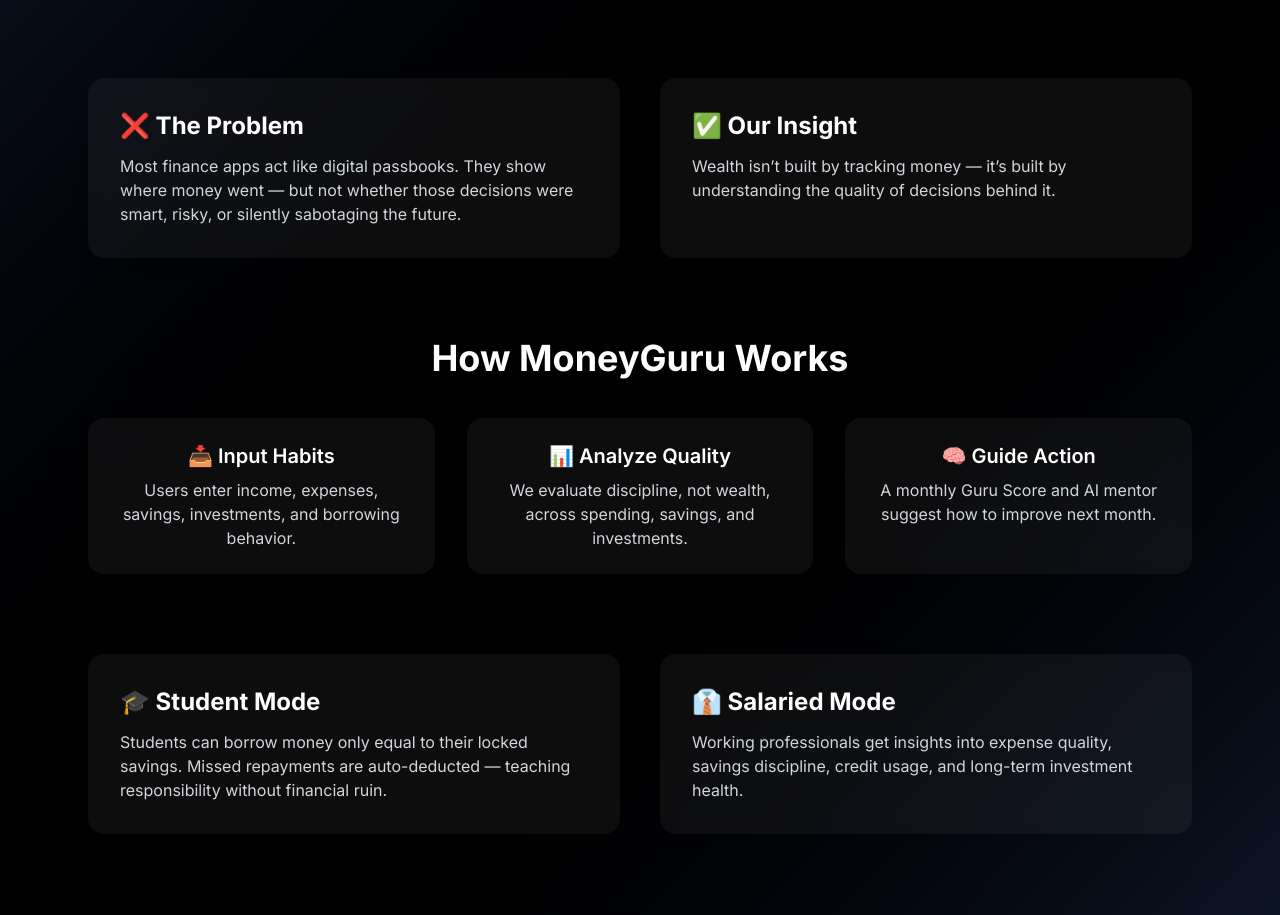
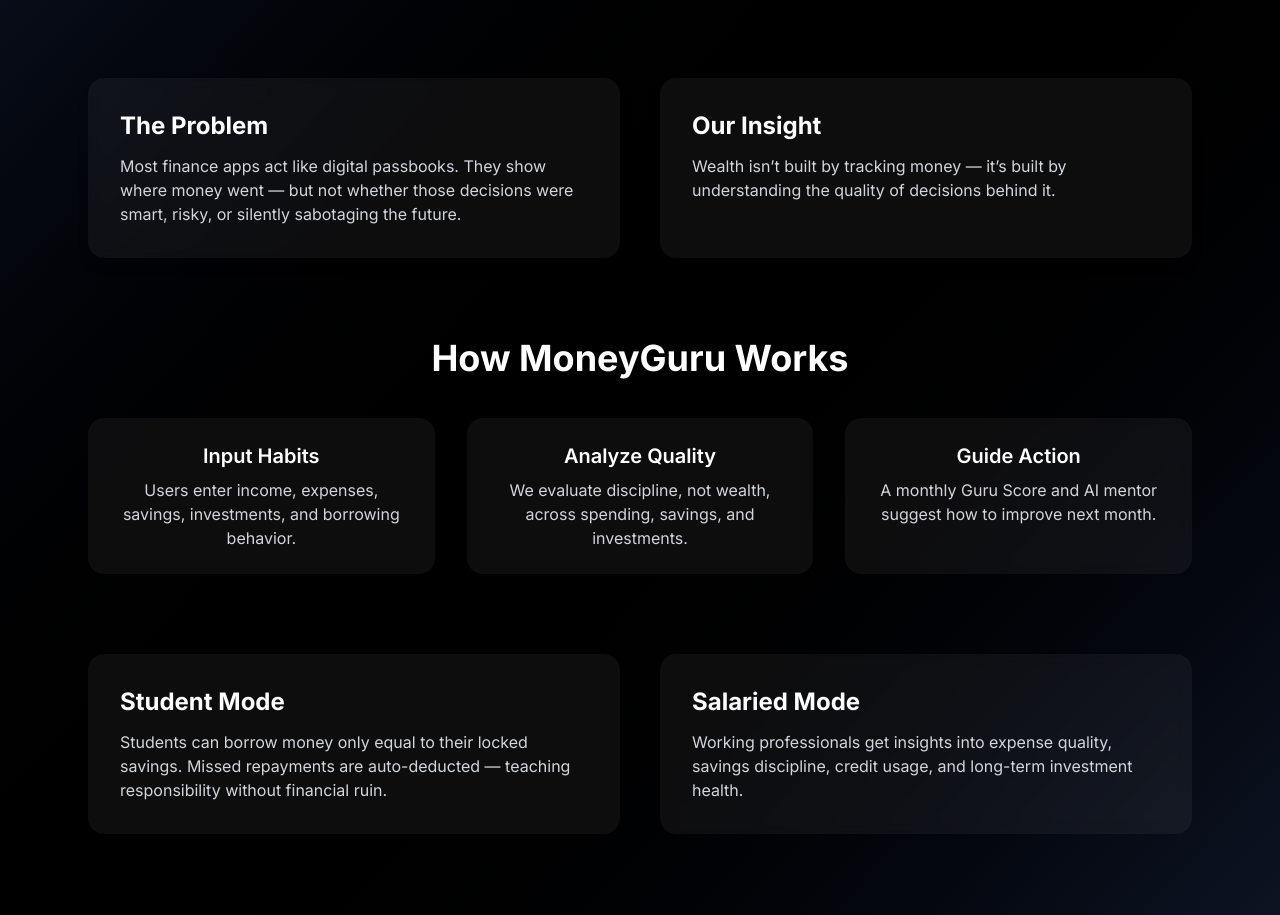
Before and after one commit to Rohan20648/money-gurus, a Next.js app: page / in a window 1280 px wide. Shown: the part 314-1229 px from the top of the page. Built offline with nearby package versions, Linux system fonts and the light colour scheme.

Commit message:
Update page.tsx

```diff
--- a/app/page.tsx
+++ b/app/page.tsx
@@ -30,7 +30,7 @@
         {/* PROBLEM */}
         <section className="grid md:grid-cols-2 gap-10">
           <div className="bg-white/5 backdrop-blur p-8 rounded-2xl shadow-lg hover:-translate-y-1 transition">
-            <h2 className="text-2xl font-bold mb-3">❌ The Problem</h2>
+            <h2 className="text-2xl font-bold mb-3"> The Problem</h2>
             <p className="text-gray-300">
               Most finance apps act like digital passbooks. They show where money
               went — but not whether those decisions were smart, risky, or
@@ -39,7 +39,7 @@
           </div>
 
           <div className="bg-white/5 backdrop-blur p-8 rounded-2xl shadow-lg hover:-translate-y-1 transition">
-            <h2 className="text-2xl font-bold mb-3">✅ Our Insight</h2>
+            <h2 className="text-2xl font-bold mb-3"> Our Insight</h2>
             <p className="text-gray-300">
               Wealth isn’t built by tracking money — it’s built by understanding
               the quality of decisions behind it.
@@ -54,15 +54,15 @@
           <div className="grid md:grid-cols-3 gap-8">
             {[
               {
-                title: "📥 Input Habits",
+                title: " Input Habits",
                 desc: "Users enter income, expenses, savings, investments, and borrowing behavior."
               },
               {
-                title: "📊 Analyze Quality",
+                title: " Analyze Quality",
                 desc: "We evaluate discipline, not wealth, across spending, savings, and investments."
               },
               {
-                title: "🧠 Guide Action",
+                title: " Guide Action",
                 desc: "A monthly Guru Score and AI mentor suggest how to improve next month."
               }
             ].map((item, i) => (
@@ -80,7 +80,7 @@
         {/* USERS */}
         <section className="grid md:grid-cols-2 gap-10">
           <div className="bg-white/5 backdrop-blur p-8 rounded-2xl hover:-translate-y-1 transition">
-            <h3 className="text-2xl font-bold mb-3">🎓 Student Mode</h3>
+            <h3 className="text-2xl font-bold mb-3"> Student Mode</h3>
             <p className="text-gray-300">
               Students can borrow money only equal to their locked savings.
               Missed repayments are auto-deducted — teaching responsibility
@@ -89,7 +89,7 @@
           </div>
 
           <div className="bg-white/5 backdrop-blur p-8 rounded-2xl hover:-translate-y-1 transition">
-            <h3 className="text-2xl font-bold mb-3">👔 Salaried Mode</h3>
+            <h3 className="text-2xl font-bold mb-3"> Salaried Mode</h3>
             <p className="text-gray-300">
               Working professionals get insights into expense quality, savings
               discipline, credit usage, and long-term investment health.
```
